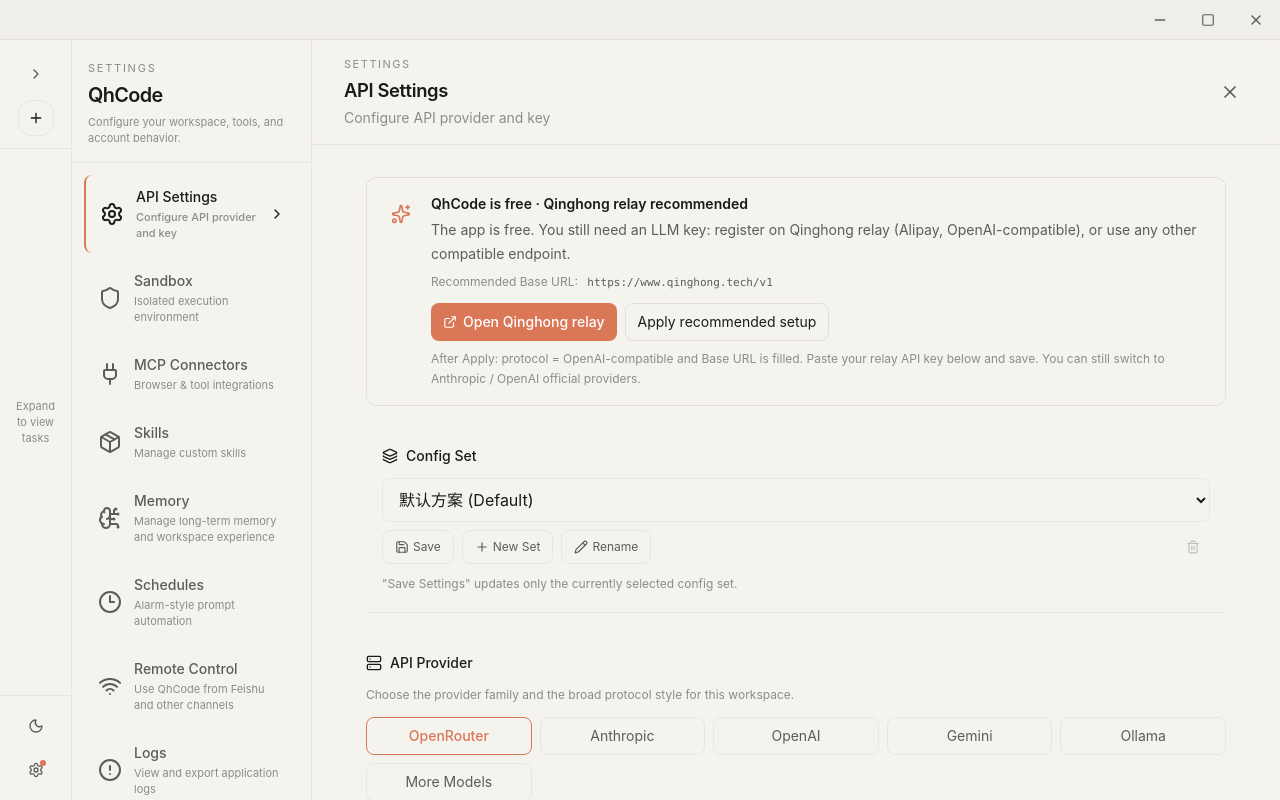
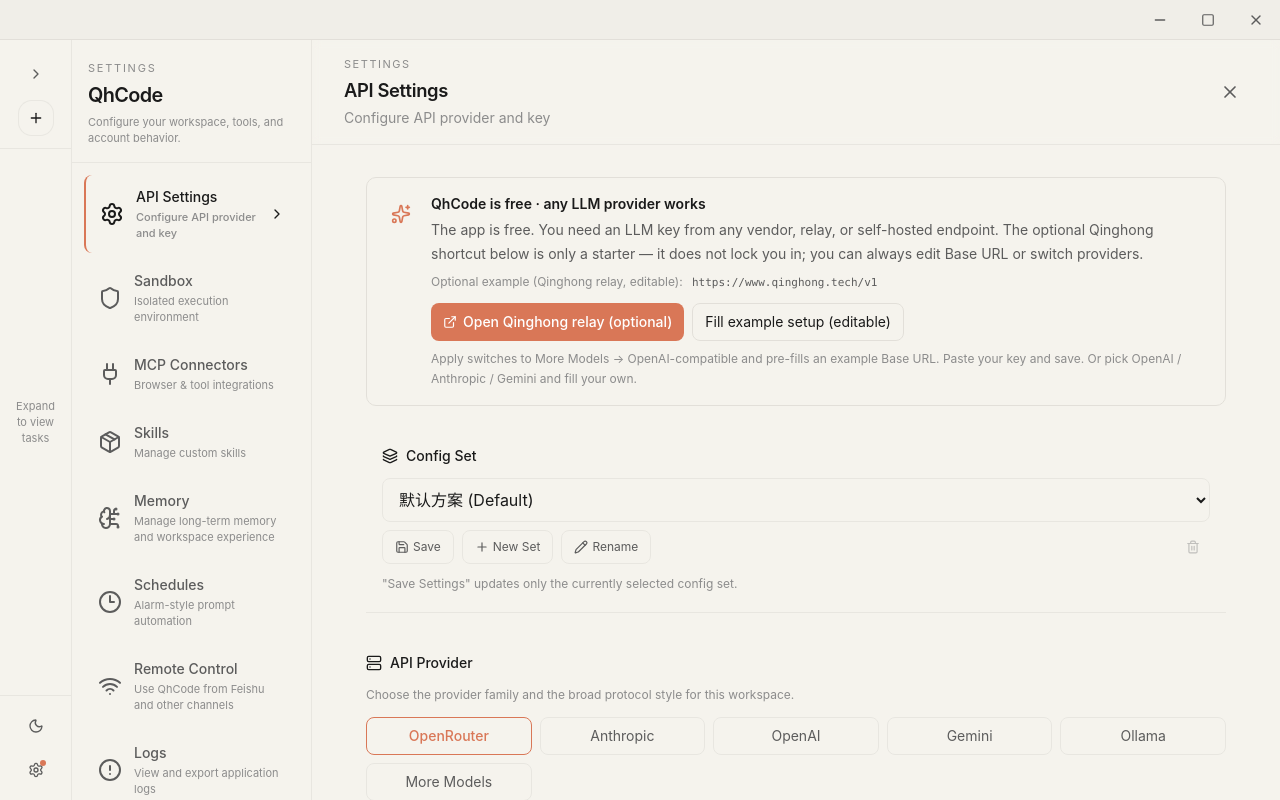
Before and after one commit to liudong317/qhcode, a React (Vite) app: page / in a window 1280 px wide. Both pictures are taken after a click on the button "Go to Settings". Built offline with nearby package versions, Linux system fonts and the light colour scheme.

Commit message:
fix: make API Base URL editable; stop locking OpenAI/relay links
Show Base URL on OpenAI tab, soften relay card as optional example, and update key hints for any compatible endpoint.

```diff
--- a/src/renderer/components/settings/SettingsAPI.tsx
+++ b/src/renderer/components/settings/SettingsAPI.tsx
@@ -261,7 +261,7 @@
         </div>
       )}
 
-      {(provider === 'custom' || provider === 'ollama') && (
+      {(provider === 'custom' || provider === 'ollama' || provider === 'openai') && (
         <div className="space-y-3 py-5 border-b border-border-muted">
           <div className="flex items-center justify-between gap-2">
             <label
@@ -295,7 +295,7 @@
             placeholder={
               provider === 'ollama'
                 ? 'http://localhost:11434/v1'
-                : customProtocol === 'openai'
+                : provider === 'openai' || customProtocol === 'openai'
                   ? 'https://api.openai.com/v1'
                   : customProtocol === 'gemini'
                     ? 'https://generativelanguage.googleapis.com'
@@ -306,12 +306,15 @@
           <p className="text-xs text-text-muted">
             {provider === 'ollama'
               ? t('api.enterOllamaUrl')
-              : customProtocol === 'openai'
+              : provider === 'openai' || customProtocol === 'openai'
                 ? t('api.enterOpenAIUrl')
                 : customProtocol === 'gemini'
                   ? t('api.enterGeminiUrl')
                   : t('api.enterAnthropicUrl')}
           </p>
+          {(provider === 'openai' || (provider === 'custom' && customProtocol === 'openai')) && (
+            <p className="text-xs text-text-muted">{t('api.openaiBaseUrlHint')}</p>
+          )}
           {isOllamaMode && (
             <p className="text-xs text-text-muted">{t('api.discoverLocalOllamaHint')}</p>
           )}
--- a/src/renderer/hooks/useApiConfigState.ts
+++ b/src/renderer/hooks/useApiConfigState.ts
@@ -1274,7 +1274,8 @@
       }),
     });
     dispatch({ type: 'SET_ACTIVE_PROFILE_KEY', payload: nextProfileKey });
-  }, []);
+    showSuccessKey('api.relay.applied');
+  }, [showSuccessKey]);
 
   const toggleCustomModel = useCallback(() => {
     updateActiveProfile((prev) => {
--- a/src/renderer/i18n/locales/en.json
+++ b/src/renderer/i18n/locales/en.json
@@ -164,12 +164,13 @@
     "settingsTitle": "API Settings",
     "settingsSubtitle": "Manage provider, key, and model settings",
     "relay": {
-      "title": "QhCode is free · Qinghong relay recommended",
-      "desc": "The app is free. You still need an LLM key: register on Qinghong relay (Alipay, OpenAI-compatible), or use any other compatible endpoint.",
-      "baseUrlLabel": "Recommended Base URL:",
-      "openSite": "Open Qinghong relay",
-      "applyConfig": "Apply recommended setup",
-      "hint": "After Apply: protocol = OpenAI-compatible and Base URL is filled. Paste your relay API key below and save. You can still switch to Anthropic / OpenAI official providers."
+      "title": "QhCode is free · any LLM provider works",
+      "desc": "The app is free. You need an LLM key from any vendor, relay, or self-hosted endpoint. The optional Qinghong shortcut below is only a starter — it does not lock you in; you can always edit Base URL or switch providers.",
+      "baseUrlLabel": "Optional example (Qinghong relay, editable):",
+      "openSite": "Open Qinghong relay (optional)",
+      "applyConfig": "Fill example setup (editable)",
+      "hint": "Apply switches to More Models → OpenAI-compatible and pre-fills an example Base URL. Paste your key and save. Or pick OpenAI / Anthropic / Gemini and fill your own.",
+      "applied": "Switched to More Models with an example Base URL. Paste your key and save — you can edit the URL anytime."
     },
     "configSet": "Config Set",
     "defaultSetTag": "Default",
@@ -204,7 +205,8 @@
     "noModelsAvailable": "No models available",
     "selectProtocol": "Select the compatible protocol for the service",
     "enterOllamaUrl": "Enter the Ollama OpenAI-compatible service URL",
-    "enterOpenAIUrl": "Enter OpenAI-compatible service URL",
+    "enterOpenAIUrl": "Enter any OpenAI-compatible endpoint (official, relay, or self-hosted — editable)",
+    "openaiBaseUrlHint": "Official OpenAI URL or leave as default for OpenAI; paste a relay/vendor Base URL anytime — nothing is locked.",
     "enterAnthropicUrl": "Enter Anthropic-compatible service URL",
     "enterGeminiUrl": "Enter a Gemini-compatible base URL",
     "enterModelId": "Enter model ID, e.g., deepseek-chat, kimi-k2-thinking, gpt-5.4",
--- a/src/renderer/i18n/locales/zh.json
+++ b/src/renderer/i18n/locales/zh.json
@@ -164,12 +164,13 @@
     "settingsTitle": "API 设置",
     "settingsSubtitle": "管理 API 提供商、密钥和模型",
     "relay": {
-      "title": "QhCode 免费 · 推荐晴红中转站",
-      "desc": "软件本身免费。对话需要大模型 Key：可打开晴红中转站注册充值（支付宝，OpenAI 兼容），也可继续使用任意兼容接口。",
-      "baseUrlLabel": "推荐 Base URL：",
-      "openSite": "打开晴红中转站",
-      "applyConfig": "一键填入推荐配置",
-      "hint": "点「一键填入」后：协议=OpenAI 兼容，Base URL 已写好；请把中转站里的 Key 粘贴到下方并保存。仍可改用 Anthropic / OpenAI 官方等其他提供商。"
+      "title": "QhCode 免费 · 可用任意大模型",
+      "desc": "软件本身免费。对话需要大模型 Key：任意厂商 / 中转站 / 自建接口均可。下方「推荐」仅方便新用户一键试用晴红中转站，不会锁死，填入后仍可随时改 Base URL 或换提供商。",
+      "baseUrlLabel": "可选示例（晴红中转，可改）：",
+      "openSite": "打开晴红中转站（可选）",
+      "applyConfig": "一键填入示例配置（可改）",
+      "hint": "点「一键填入」会切到「更多模型 → OpenAI 兼容」，并预填示例 Base URL；请再贴 Key、保存。也可直接点 OpenAI / Anthropic / Gemini 等自己填。",
+      "applied": "已切到「更多模型」并填入示例地址，请粘贴 Key 后保存；地址可随时修改。"
     },
     "configSet": "配置方案",
     "defaultSetTag": "默认",
@@ -204,7 +205,8 @@
     "noModelsAvailable": "暂无可用模型",
     "selectProtocol": "选择服务的兼容协议",
     "enterOllamaUrl": "输入 Ollama 的 OpenAI 兼容服务 URL",
-    "enterOpenAIUrl": "输入 OpenAI 兼容的服务 URL",
+    "enterOpenAIUrl": "填写 OpenAI 兼容接口地址（官方、中转站、自建均可，可随时修改）",
+    "openaiBaseUrlHint": "留空或官方地址则走 OpenAI；改成中转站 / 其他厂商兼容地址即可切换，不写死。",
     "enterAnthropicUrl": "输入 Anthropic 兼容的服务 URL",
     "enterGeminiUrl": "输入 Gemini 兼容的服务 URL",
     "enterModelId": "输入模型 ID，例如：deepseek-chat、kimi-k2-thinking、gpt-5.4",
--- a/src/shared/api-model-presets.ts
+++ b/src/shared/api-model-presets.ts
@@ -73,7 +73,7 @@
       { id: 'o4-mini', name: 'o4-mini' },
     ],
     keyPlaceholder: 'sk-...',
-    keyHint: '从 platform.openai.com 获取',
+    keyHint: 'Key 来自任意 OpenAI 兼容服务（官方 / 中转站 / 自建均可）；下方可改 Base URL',
   },
   gemini: {
     name: 'Gemini',
```
Also changed, not shown: 1 other file (tests, documents, lock files or other folders).
